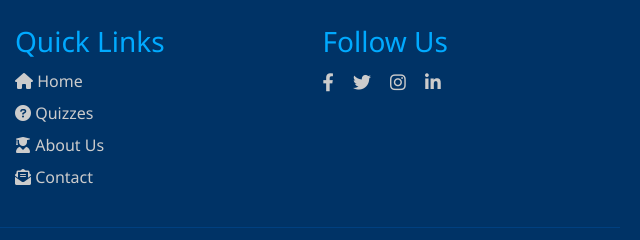
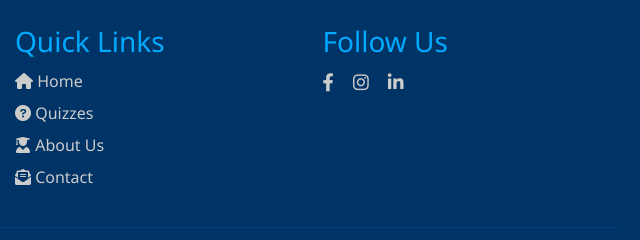
Before and after one commit to Ebere-Gentle/MyQuiz_BY_GENTLE, a plain HTML site: page teacher-login.html in a window 1280 px wide. Shown: the part 728-968 px from the top of the page, 640-1280 px from the left. Drawn offline with nearby package versions, Linux system fonts and the light colour scheme; some packages are replaced by stand-ins of ours; a script that the page names is missing.

Commit message:
teacher-login.html

```diff
--- a/teacher-login.html
+++ b/teacher-login.html
@@ -292,13 +292,11 @@ localStorage.setItem('teacher', JSON.stringify({
     <div style="flex:1; min-width:250px;">
       <h3 style="color:#00aaff; margin-bottom:10px;">Follow Us</h3>
       <p>
-        <a href="#" style="color:#ccc; margin-right:15px; font-size:18px;" onmouseover="highlight(this)" onmouseout="unhighlight(this)">
+        <a href="https://www.fb.com/l/6lp1kJRRR" style="color:#ccc; margin-right:15px; font-size:18px;" onmouseover="highlight(this)" onmouseout="unhighlight(this)">
           <i class="fab fa-facebook-f"></i></a>
-        <a href="#" style="color:#ccc; margin-right:15px; font-size:18px;" onmouseover="highlight(this)" onmouseout="unhighlight(this)">
-          <i class="fab fa-twitter"></i></a>
-        <a href="#" style="color:#ccc; margin-right:15px; font-size:18px;" onmouseover="highlight(this)" onmouseout="unhighlight(this)">
+        <a href="https://www.instagram.com/ebere2748?igsh=MWcwNXN4OGtsNnBhNA==" style="color:#ccc; margin-right:15px; font-size:18px;" onmouseover="highlight(this)" onmouseout="unhighlight(this)">
           <i class="fab fa-instagram"></i></a>
-        <a href="#" style="color:#ccc; font-size:18px;" onmouseover="highlight(this)" onmouseout="unhighlight(this)">
+        <a href="https://ng.linkedin.com/in/ebere-victor-b12b6188" style="color:#ccc; font-size:18px;" onmouseover="highlight(this)" onmouseout="unhighlight(this)">
           <i class="fab fa-linkedin-in"></i></a>
       </p>
     </div>
```
